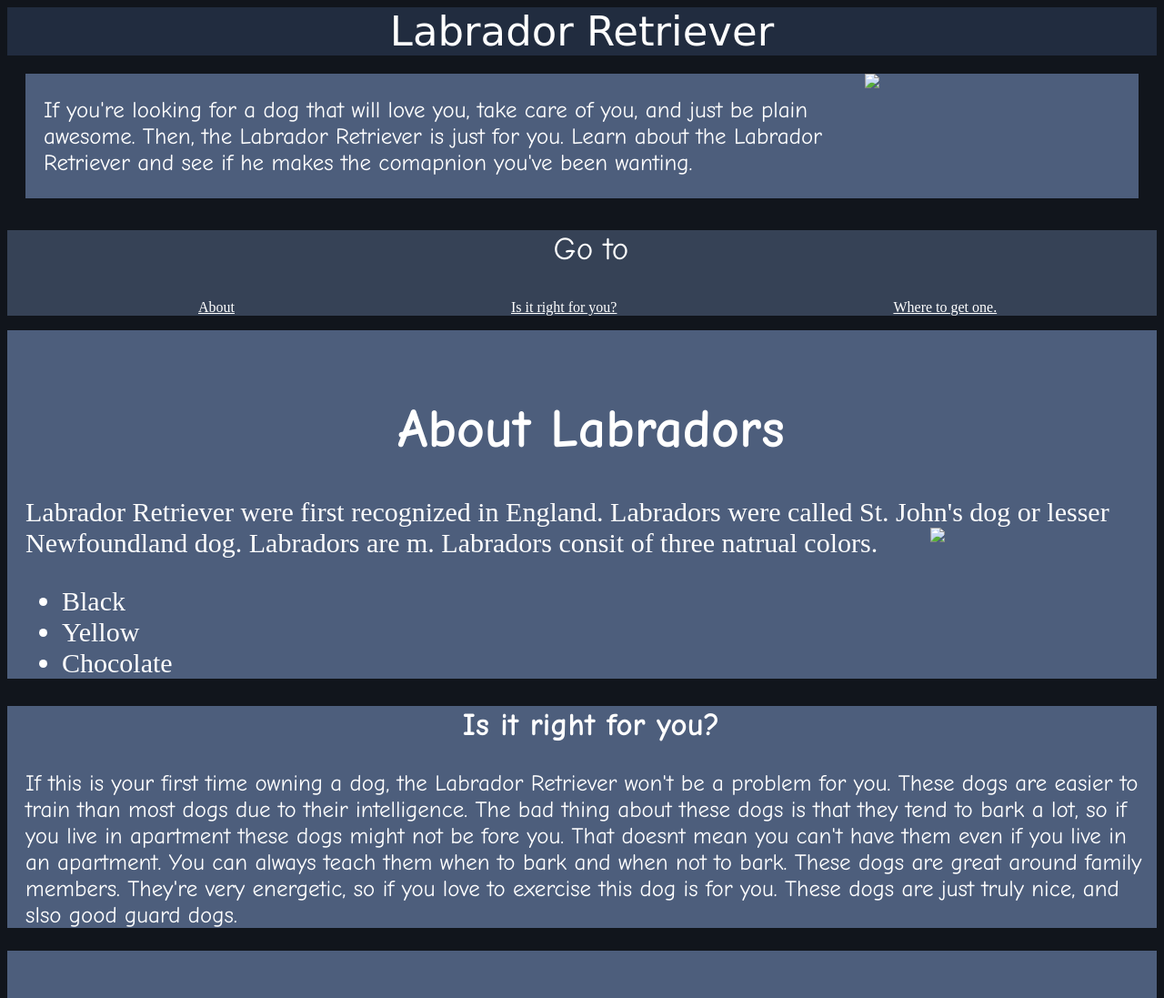
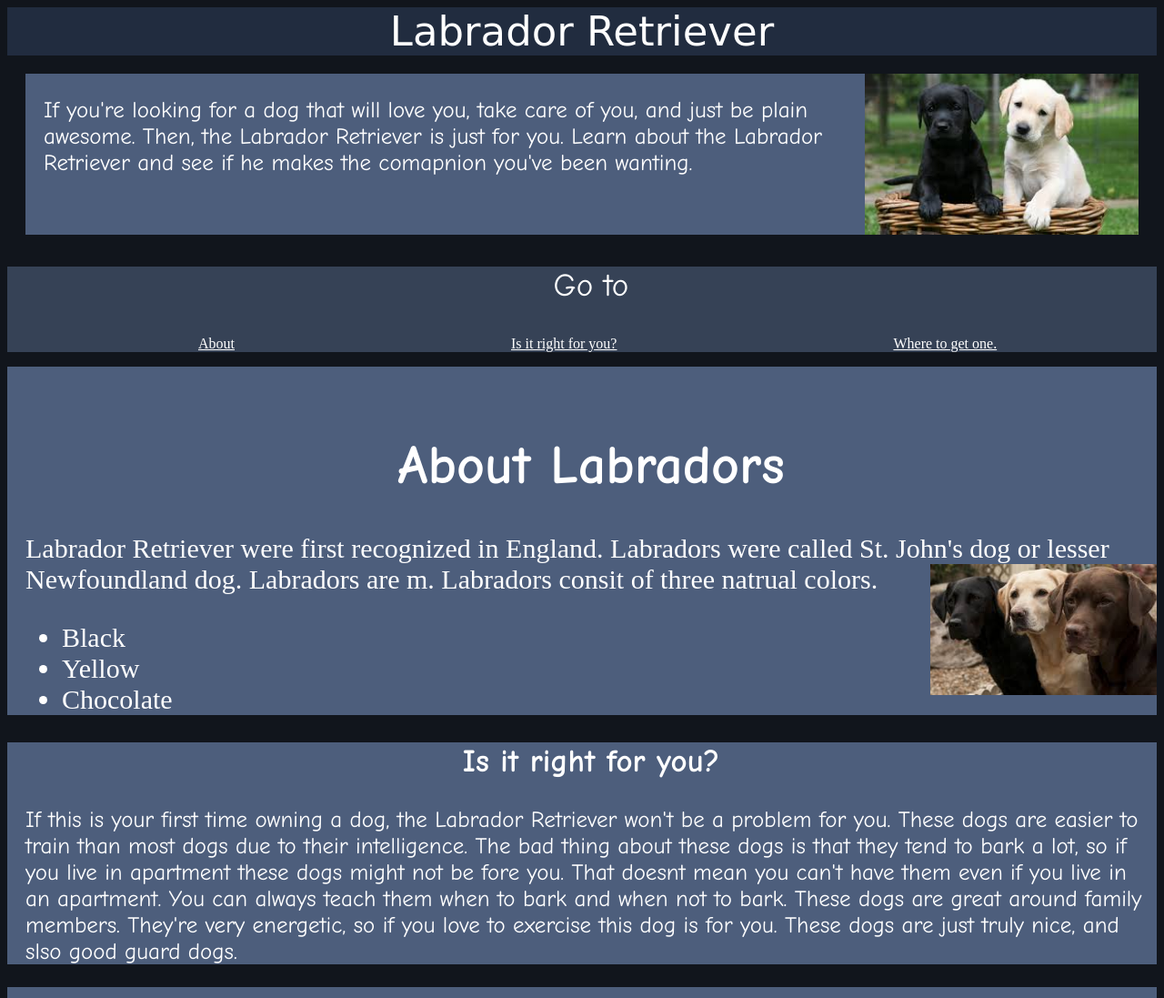
Before and after one commit to michael-lopez/Labrador, a plain HTML site: page index.html in a window 1280 px wide. Shown: the top 1097 px of the page at 91% size. Drawn offline with Linux system fonts and the light colour scheme.

Commit message:
Update index.html

```diff
--- a/index.html
+++ b/index.html
@@ -9,7 +9,7 @@
 		Labrador Retriever
 	</header>
 	<div class="intro">
-		<img id="photo1" src="images.jpg">
+		<img id="photo1" src="img/images.jpg">
 		<p class="intro">If you're looking for a dog that will love you, take care of you, and just be plain awesome. Then, the Labrador Retriever is just for you. Learn about the Labrador Retriever and see if he makes the comapnion you've been wanting.</p>
 <div class="clear"></div>
 	</div>
@@ -27,7 +27,7 @@
 		<h1 class="About">About Labradors</h1>
 		<p class="About">
 			Labrador Retriever were first recognized in England. Labradors were called St. John's dog or lesser Newfoundland dog. Labradors are m. Labradors consit of three natrual colors.
-			<img id="photo2" src="colors.jpeg">
+			<img id="photo2" src="img/colors.jpeg">
 			<ul class="About">
 				<li class="About">Black</li>
 				<li class="About">Yellow</li>
```
